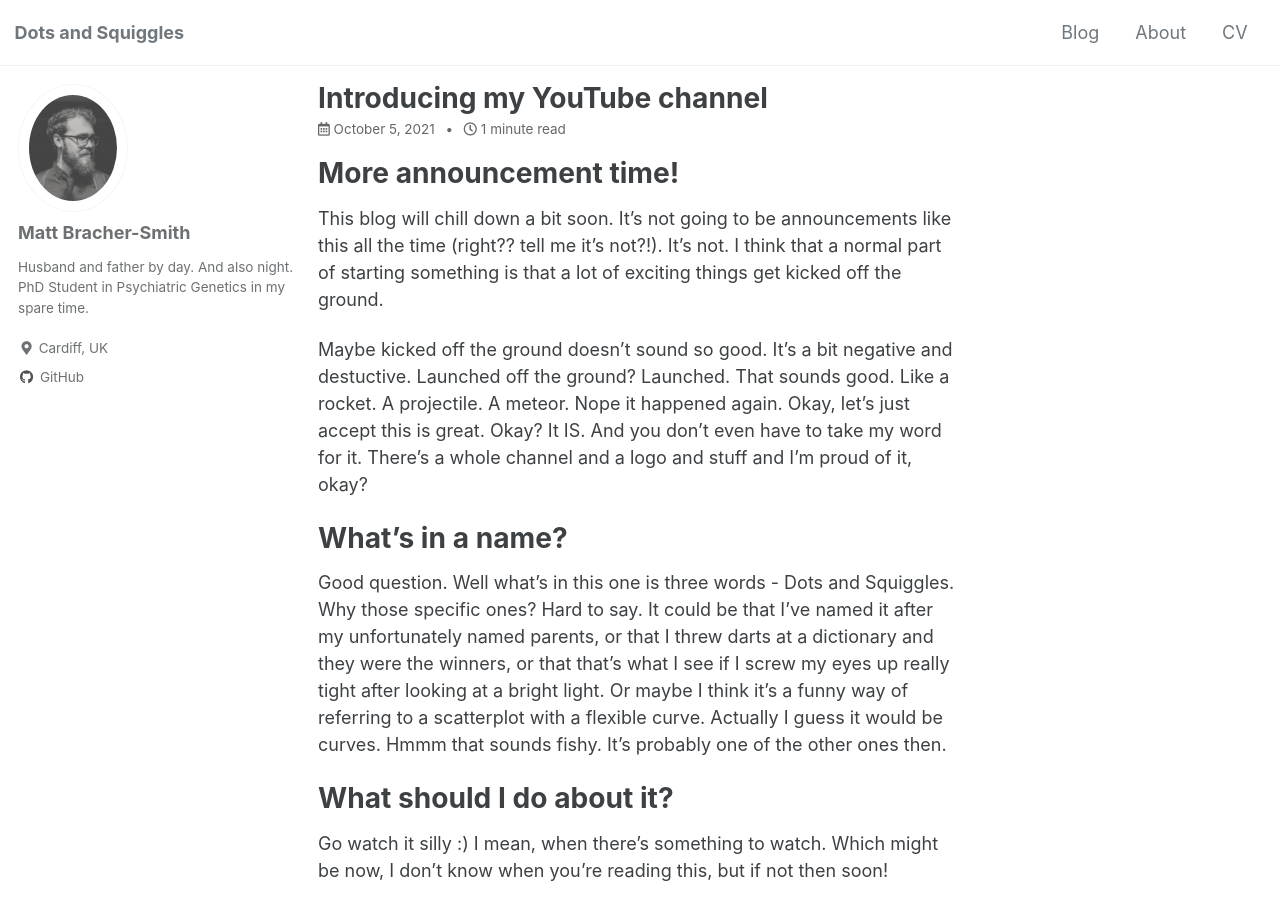
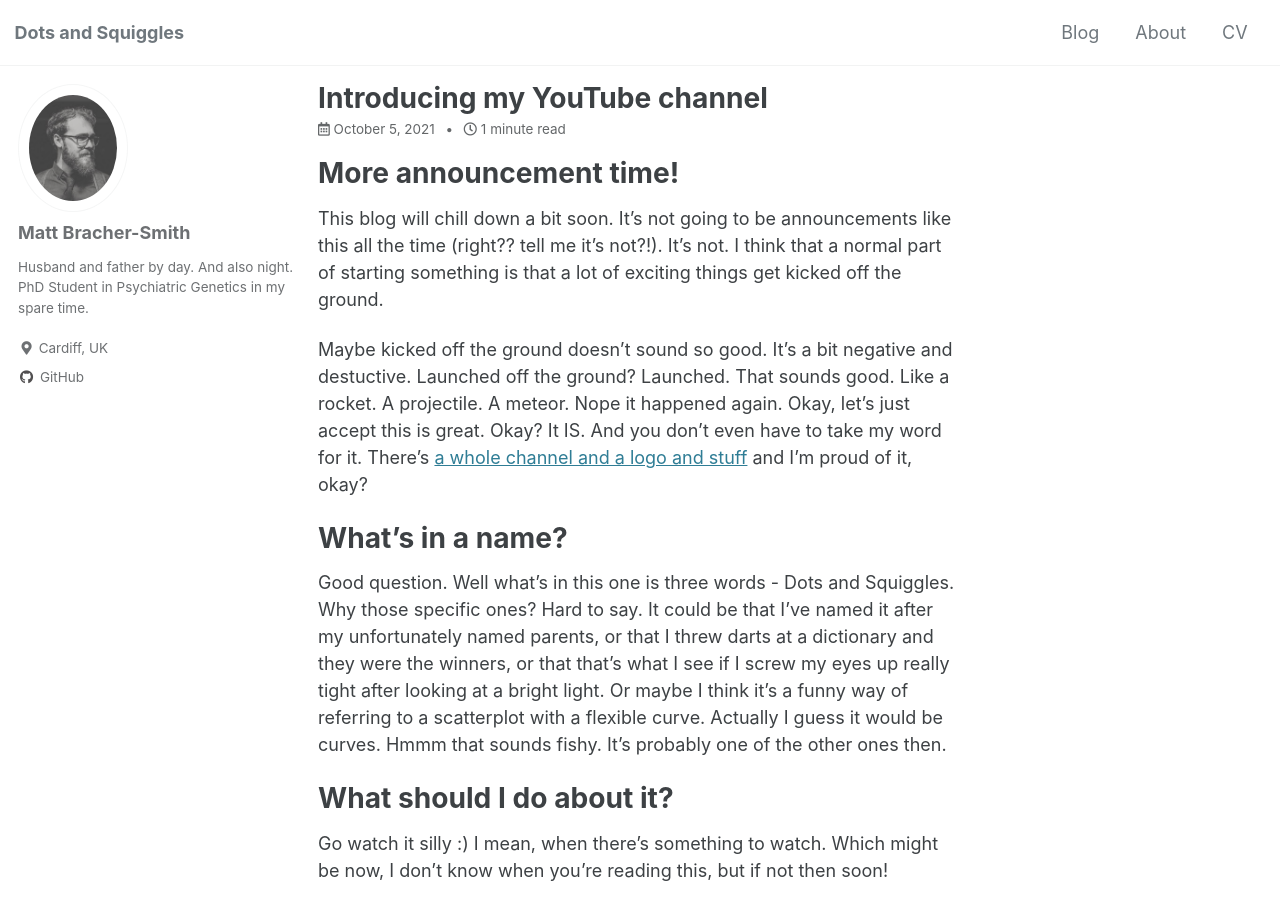
Before and after one commit to seafloor/seafloor.github.io, a Jekyll site: the page built from _posts/2021-10-05-introducing-my-youtube-channel.md, in a window 1280 px wide and 900 px high. Built offline with Jekyll 4.4.1, drawn with Linux system fonts in a browser that asks for light colours; cached includes are drawn as plain includes; some of the changed lines change nothing that is shown.

Commit message:
hyperlinked YT

```diff
--- a/_posts/2021-10-05-introducing-my-youtube-channel.md
+++ b/_posts/2021-10-05-introducing-my-youtube-channel.md
@@ -11,7 +11,7 @@ tags:
 # More announcement time!
 This blog will chill down a bit soon. It's not going to be announcements like this all the time (right?? tell me it's not?!). It's not. I think that a normal part of starting something is that a lot of exciting things get kicked off the ground.
 
-Maybe kicked off the ground doesn't sound so good. It's a bit negative and destuctive. Launched off the ground? Launched. That sounds good. Like a rocket. A projectile. A meteor. Nope it happened again. Okay, let's just accept this is great. Okay? It IS. And you don't even have to take my word for it. There's a whole channel and a logo and stuff and I'm proud of it, okay?
+Maybe kicked off the ground doesn't sound so good. It's a bit negative and destuctive. Launched off the ground? Launched. That sounds good. Like a rocket. A projectile. A meteor. Nope it happened again. Okay, let's just accept this is great. Okay? It IS. And you don't even have to take my word for it. There's [a whole channel and a logo and stuff](https://www.youtube.com/channel/UCOxMoSP4YqcLXCN4IMxXtnQ) and I'm proud of it, okay?
 
 # What's in a name?
 Good question. Well what's in this one is three words - Dots and Squiggles. Why those specific ones? Hard to say. It could be that I've named it after my unfortunately named parents, or that I threw darts at a dictionary and they were the winners, or that that's what I see if I screw my eyes up really tight after looking at a bright light. Or maybe I think it's a funny way of referring to a scatterplot with a flexible curve. Actually I guess it would be curves. Hmmm that sounds fishy. It's probably one of the other ones then.
```
